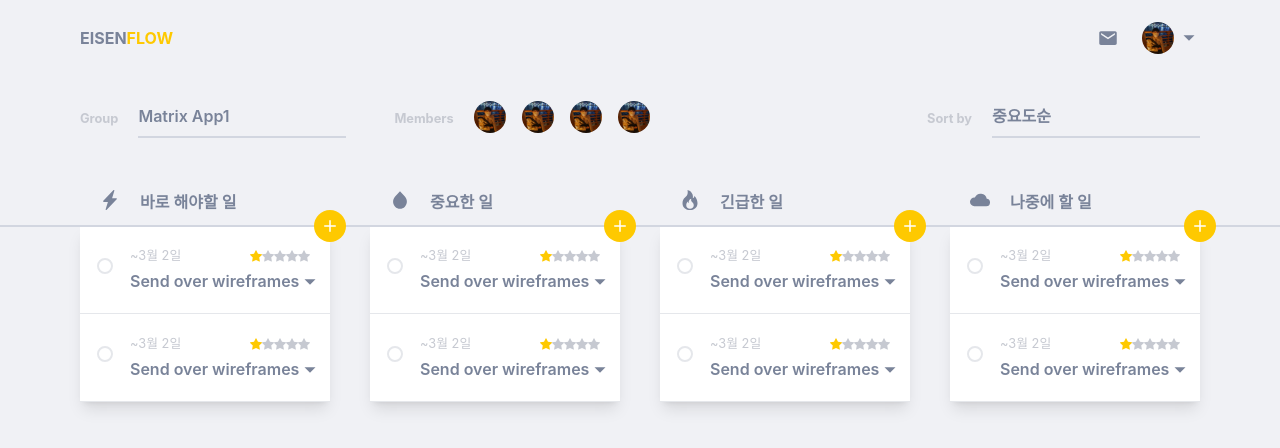
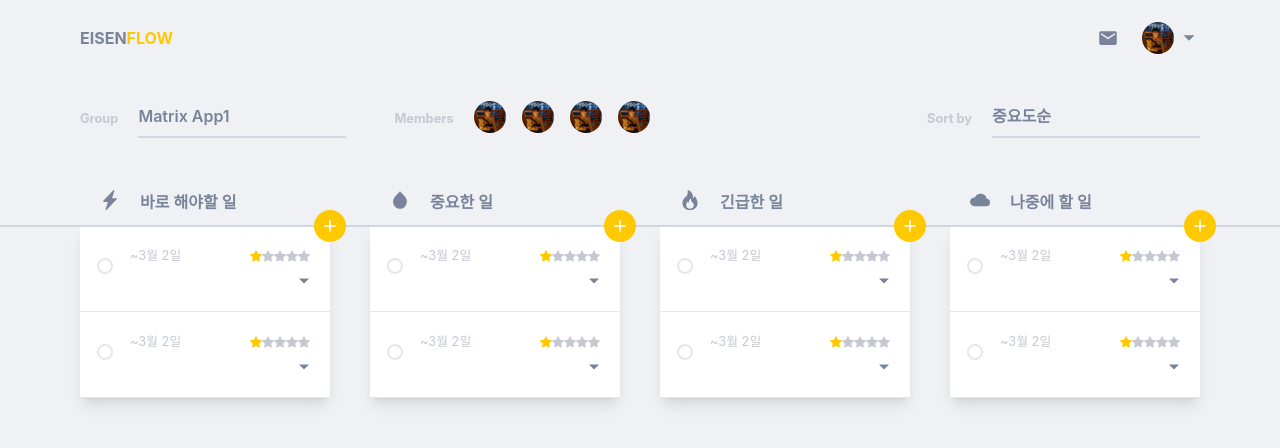
Before and after one commit to YongJaeHyun/Eisenflow, a React (Create React App) app: page / in a window 1280 px wide. Shown: the top 448 px of the page. Built offline with nearby package versions, Linux system fonts and the light colour scheme.

Commit message:
드롭다운 트리거 button 범위 축소, 데이터를 받아 보여줌

```diff
--- a/src/components/Dropdown.tsx
+++ b/src/components/Dropdown.tsx
@@ -2,7 +2,12 @@ import { useState } from "react";
 import { IoMdArrowDropdown, IoMdArrowDropup } from "react-icons/io";
 import useAnimation from "../hooks/useAnimation";
 
-const Dropdown = () => {
+interface IDropdown {
+  title: string;
+  content: string;
+}
+
+const Dropdown = ({ title, content }: IDropdown) => {
   const [isVisible, setIsVisible] = useState(false);
   const [handleTransitionEnd, triggerAnimation] = useAnimation(isVisible);
 
@@ -12,24 +17,26 @@ const Dropdown = () => {
 
   return (
     <>
-      <button type="button" className="flex justify-between" onClick={toggleIsVisible}>
-        <h3 className="font-semibold truncate">Send over wireframes</h3>
-        {isVisible ? (
-          <IoMdArrowDropup size={22} className="mt-0.5" />
-        ) : (
-          <IoMdArrowDropdown size={22} className="mt-0.5" />
-        )}
-      </button>
+      <div className="w-full flex justify-between items-center">
+        <h3 className="font-semibold break-keep">{title}</h3>
+        <button type="button" onClick={toggleIsVisible}>
+          {isVisible ? (
+            <IoMdArrowDropup size={20} className="mt-0.5" />
+          ) : (
+            <IoMdArrowDropdown size={20} className="mt-0.5" />
+          )}
+        </button>
+      </div>
       <div onTransitionEnd={handleTransitionEnd} className="overflow-hidden">
-        <div
-          className={`transition-all   ${
+        <p
+          className={`transition-all text-darkgray ${
             !triggerAnimation
-              ? "max-h-0 duration-[300ms] ease-out"
+              ? "max-h-0 duration-[200ms] ease-out"
               : `max-h-screen duration-[300ms] ease-in`
           }`}
         >
-          123ㅈㄷㄹㅈㅁㄹㄷㅈㄹㅈㅁㄹㄷㅈㅁㄹㅁㄷㅈㄹㄷㅈㄹㅎㅁㄷ죠ㅑㅕㄹㅎㅈ묘ㅕㅑㅎ래요ㅕㅑㅈㅎㄹ죠ㅕㅐㄹㅎㅈㅎ
-        </div>
+          {content}
+        </p>
       </div>
     </>
   );
```
